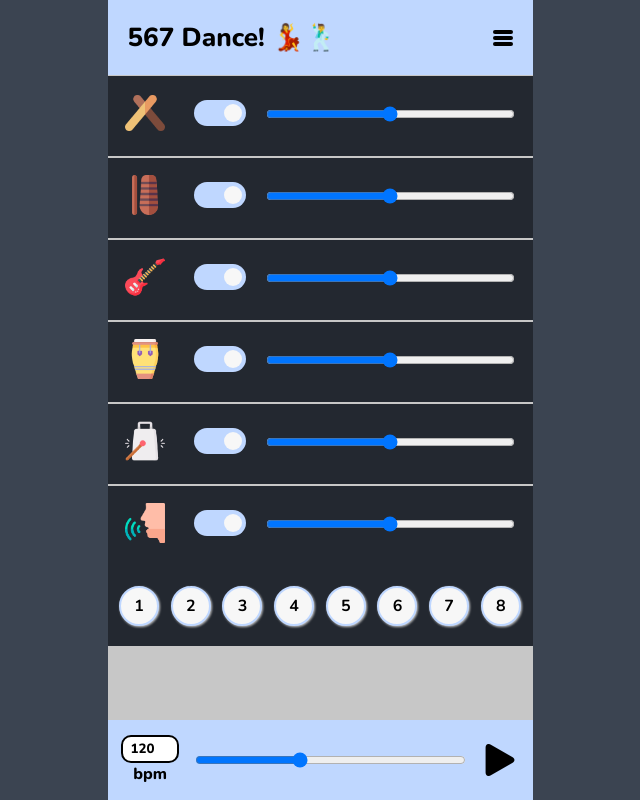
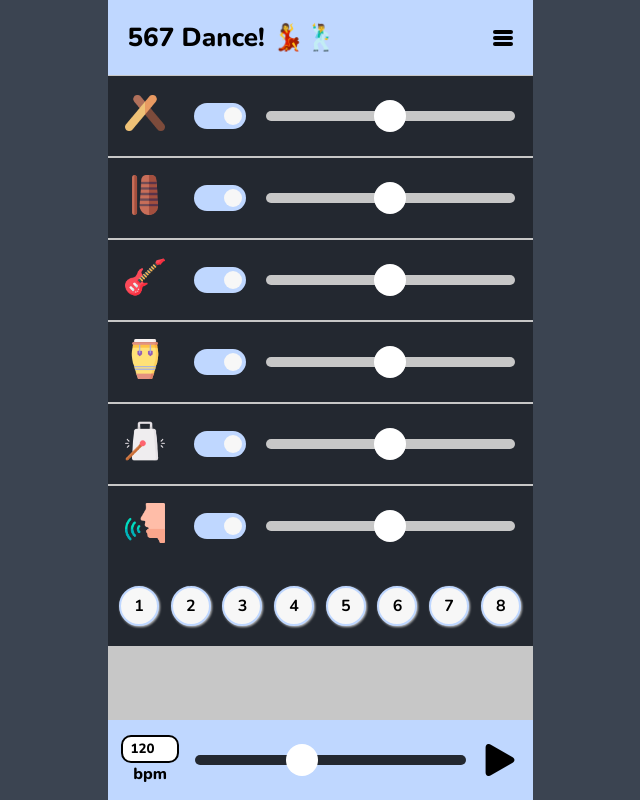
Before and after one commit to raulmar0/567-dance, a React (Vite) app: page / in a window 1280 px wide. Shown: the whole page, without its empty margins (320-960 px from the left). Built offline with nearby package versions, Linux system fonts and the light colour scheme.

Commit message:
ios and android app on point for real

```diff
--- a/capacitor.config.ts
+++ b/capacitor.config.ts
@@ -6,11 +6,10 @@ const config: CapacitorConfig = {
   webDir: './www',
   bundledWebRuntime: false,
   server: {
-    hostname: '127.0.0.1:5173',
+    hostname: '127.0.0.1',
     // hostname: '192.168.1.8:5173/567-dance',
     cleartext: true,
     allowNavigation: ['*'],
-    iosScheme: 'http'
   },
 };
 
--- a/index.html
+++ b/index.html
@@ -3,7 +3,7 @@
   <head>
     <meta charset="UTF-8" />
     <link rel="icon" type="image/svg+xml" href="/dancer-favicon.png" />
-    <meta name="viewport" content="width=device-width, initial-scale=1.0, viewport-fit=cover"/>
+    <meta name="viewport" content="width=device-width, initial-scale=1.0, viewport-fit=cover, initial-scale=1.0, minimum-scale=1.0, maximum-scale=1.0, user-scalable=no"/>
     <link rel="preconnect" href="https://fonts.googleapis.com">
     <link rel="preconnect" href="https://fonts.gstatic.com" crossorigin>
     <link href="https://fonts.googleapis.com/css2?family=Nunito:ital,wght@0,300;0,400;0,700;0,800;0,900;1,500&display=swap" rel="stylesheet">
--- a/src/components/Footer/Footer.css
+++ b/src/components/Footer/Footer.css
@@ -2,8 +2,9 @@ footer {
   background-color: var(--hospital-green);
   display: grid;
   grid-template-columns: 85px 1fr auto;
-  height: 100%;
+  height: 80px;
   place-items: center;
+  padding-bottom: env(safe-area-inset-bottom);
 }
 
 .bpm {
@@ -27,6 +28,7 @@ footer {
 
 .bpm-slider {
   display: flex;
+  place-items: center;
   width: 100%;
   height: 100%;
 }
@@ -44,3 +46,19 @@ footer {
   .toggle-reproduction img {
     width: 32px;
   }
+
+.bpm-slider > input[type="range"] {
+  -webkit-appearance: none;
+  height: 10px;
+  border-radius: 5px;
+  background: var(--dark);
+}
+
+.bpm-slider > input[type=range]::-webkit-slider-thumb {
+  height: 32px;
+  width: 32px;
+  border-radius: 50%;
+  background: var(--white);
+  cursor: pointer;
+  -webkit-appearance: none;
+}
--- a/src/components/Instrument/Instrument.css
+++ b/src/components/Instrument/Instrument.css
@@ -10,6 +10,11 @@ article {
 
 article figure img {
   width: 40px;
+}
+
+.toggle-mute{
+  display: flex;
+  place-items: center;
 }
 
 .switch {
@@ -54,3 +59,19 @@ input[type='checkbox']:checked + .switch {
 .volume-slider input {
   width: inherit;
 }
+
+.volume-slider > input[type="range"] {
+  -webkit-appearance: none;
+  height: 10px;
+  border-radius: 5px;
+  background: var(--very-light-pink);
+}
+
+.volume-slider > input[type=range]::-webkit-slider-thumb {
+  height: 32px;
+  width: 32px;
+  border-radius: 50%;
+  background: var(--white);
+  cursor: pointer;
+  -webkit-appearance: none;
+}
--- a/src/components/SideMenu/SideMenu.css
+++ b/src/components/SideMenu/SideMenu.css
@@ -7,7 +7,7 @@
   position: absolute;
   top: calc(75px + env(safe-area-inset-top));
   width: 100%;
-  height: calc(100% - 75px);
+  height: calc(100% - 75px - env(safe-area-inset-top));
 }
 
 .side-menu-secondary {
@@ -18,7 +18,7 @@
   position: absolute;
   top: calc(75px + env(safe-area-inset-top));
   width: 100%;
-  height: calc(100% - 75px);
+  height: calc(100% - 75px - env(safe-area-inset-top));
 }
 .side-menu h1 {
   margin-bottom: 0;
--- a/src/index.css
+++ b/src/index.css
@@ -17,14 +17,8 @@
   --xxxl: 26px;
 }
 
-// safari bounce fix
-html,
-body {
+body{
   position: fixed;
-  overflow: hidden;
-}
-
-body{
   display: grid;
   place-items: center;
   font-family: 'Nunito', sans-serif;
@@ -36,5 +30,11 @@ body{
 @media (min-width: 426px) {
   body {
     background-color: var(--desktop-background);
+    position: static;
+    display: grid;
+    place-items: center;
+    font-family: 'Nunito', sans-serif;
+    margin: 0;
+    overscroll-behavior: none;
   }
 }
--- a/vite.config.ts
+++ b/vite.config.ts
@@ -4,5 +4,7 @@ import react from '@vitejs/plugin-react'
 // https://vitejs.dev/config/
 export default defineConfig({
   plugins: [react()],
-  // base: '/567-dance/'
+
+  // comment if using capacitor
+  base: '/567-dance/'
 })
```
Also changed, not shown: src/containers/Instruments/Instruments.css (line endings or trailing spaces).
